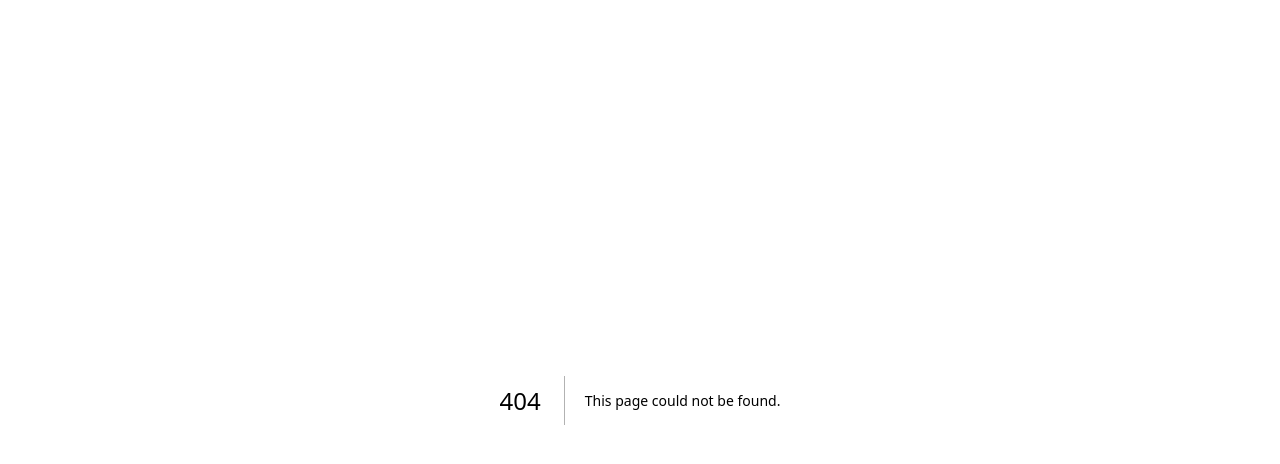
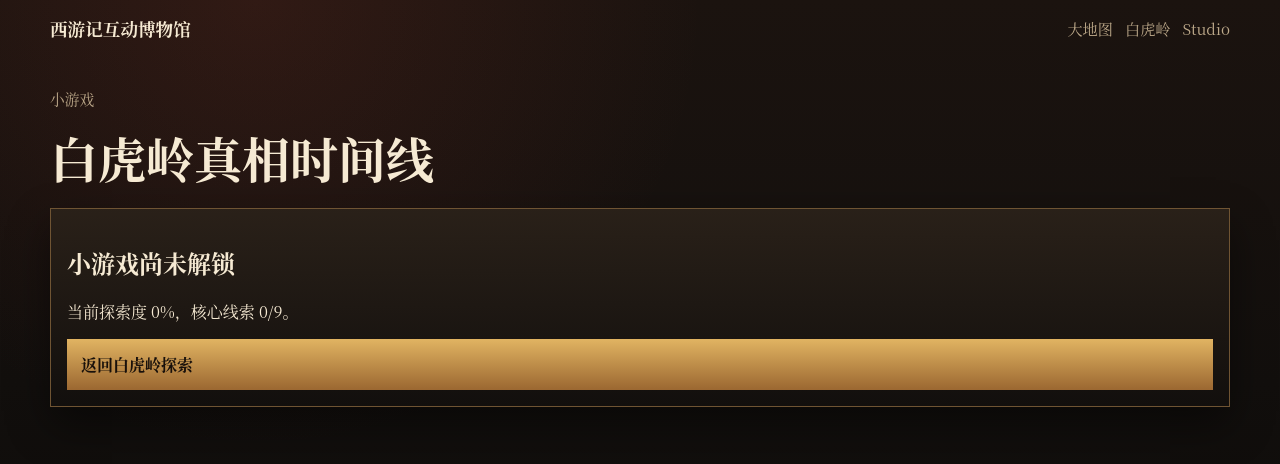
Before and after one commit to powerycy/xiyouji-interactive-museum, a Next.js app: page /chapter/027/game in a window 1280 px wide. Before the commit this address had no page. Shown: the top 464 px of the page. Built offline with nearby package versions, Linux system fonts and the light colour scheme.

Commit message:
Build timeline evidence minigame

```diff
--- /dev/null
+++ b/app/chapter/027/game/page.tsx
@@ -0,0 +1,18 @@
+import { AppFrame } from "@/components/AppFrame";
+import { TimelineGame } from "@/components/TimelineGame";
+
+export default function Chapter027GamePage() {
+  return (
+    <AppFrame>
+      <main className="page-shell">
+        <section className="section-heading">
+          <div>
+            <p className="small-text">小游戏</p>
+            <h1>白虎岭真相时间线</h1>
+          </div>
+        </section>
+        <TimelineGame />
+      </main>
+    </AppFrame>
+  );
+}
--- a/app/globals.css
+++ b/app/globals.css
@@ -320,3 +320,52 @@ button:disabled {
     grid-template-columns: 1fr;
   }
 }
+
+.game-layout {
+  display: grid;
+  grid-template-columns: minmax(0, 1fr) 360px;
+  gap: 18px;
+}
+
+.game-board,
+.evidence-panel,
+.game-locked {
+  padding: 16px;
+}
+
+.timeline-list,
+.evidence-list {
+  display: grid;
+  gap: 10px;
+}
+
+.timeline-card {
+  width: 100%;
+  display: grid;
+  grid-template-columns: 36px 1fr auto;
+  gap: 10px;
+  align-items: center;
+  text-align: left;
+}
+
+.timeline-card-selected,
+.evidence-selected {
+  border-color: var(--gold);
+  box-shadow: 0 0 0 2px rgba(214, 167, 86, 0.22);
+}
+
+.timeline-card em {
+  color: var(--muted);
+  font-style: normal;
+  font-size: 0.86rem;
+}
+
+.evidence-list button {
+  text-align: left;
+}
+
+@media (max-width: 900px) {
+  .game-layout {
+    grid-template-columns: 1fr;
+  }
+}
--- /dev/null
+++ b/src/components/TimelineGame.tsx
@@ -0,0 +1,125 @@
+"use client";
+
+import Link from "next/link";
+import { useState } from "react";
+import { chapter027 } from "@/content/xiyouji";
+import { evaluateTimelineGame, getInitialTimelineState, moveEvent, type TimelineEvaluation } from "@/game/timelineRules";
+import { getGameGate } from "@/progress/progress";
+import { useProgress } from "@/progress/useProgress";
+
+export function TimelineGame() {
+  const { progress, manager } = useProgress();
+  const gate = getGameGate(chapter027, progress);
+  const [state, setState] = useState(() => getInitialTimelineState(chapter027.minigame));
+  const [selectedEventId, setSelectedEventId] = useState<string | null>(state.orderedEventIds[0] ?? null);
+  const [result, setResult] = useState<TimelineEvaluation | null>(null);
+
+  if (!gate.unlocked) {
+    return (
+      <section className="surface game-locked">
+        <h2>小游戏尚未解锁</h2>
+        <p>
+          当前探索度 {gate.explorationPercent}%，核心线索 {gate.requiredReadCount}/{gate.requiredTotal}。
+        </p>
+        <Link href="/chapter/027" className="primary-button gate-link">
+          返回白虎岭探索
+        </Link>
+      </section>
+    );
+  }
+
+  const eventById = new Map(chapter027.minigame.eventCards.map((eventCard) => [eventCard.id, eventCard]));
+
+  function selectEvidence(eventId: string, evidenceId: string) {
+    setState((current) => ({
+      ...current,
+      evidenceByEventId: {
+        ...current.evidenceByEventId,
+        [eventId]: evidenceId
+      }
+    }));
+  }
+
+  function check() {
+    const evaluation = evaluateTimelineGame(chapter027.minigame, state);
+    setResult(evaluation);
+    if (evaluation.complete) {
+      manager.markGameCompleted(chapter027.id);
+    }
+  }
+
+  return (
+    <div className="game-layout">
+      <section className="surface game-board">
+        <h2>{chapter027.minigame.title}</h2>
+        <p className="small-text">选择事件卡，用上移和下移调整顺序。</p>
+        <div className="timeline-list">
+          {state.orderedEventIds.map((eventId, index) => {
+            const eventCard = eventById.get(eventId)!;
+            const eventResult = result?.events.find((item) => item.eventId === eventId);
+            return (
+              <button
+                key={eventId}
+                className={`timeline-card ${selectedEventId === eventId ? "timeline-card-selected" : ""}`}
+                onClick={() => setSelectedEventId(eventId)}
+              >
+                <span>{index + 1}</span>
+                <strong>{eventCard.text}</strong>
+                {eventResult ? <em>{eventResult.orderCorrect ? "顺序正确" : "顺序需调整"}</em> : null}
+              </button>
+            );
+          })}
+        </div>
+        <div className="action-row">
+          <button
+            disabled={!selectedEventId}
+            onClick={() =>
+              selectedEventId &&
+              setState((current) => ({ ...current, orderedEventIds: moveEvent(current.orderedEventIds, selectedEventId, "up") }))
+            }
+          >
+            上移
+          </button>
+          <button
+            disabled={!selectedEventId}
+            onClick={() =>
+              selectedEventId &&
+              setState((current) => ({ ...current, orderedEventIds: moveEvent(current.orderedEventIds, selectedEventId, "down") }))
+            }
+          >
+            下移
+          </button>
+          <button className="primary-button" onClick={check}>
+            校验时间线
+          </button>
+          {result?.complete ? (
+            <Link href="/chapter/027/reward" className="primary-button gate-link">
+              查看奖励
+            </Link>
+          ) : null}
+        </div>
+        {result ? <p>{result.message}</p> : null}
+      </section>
+
+      <aside className="surface evidence-panel">
+        <h2>证据卡</h2>
+        <p className="small-text">为选中的事件选择一张原文线索卡。</p>
+        {selectedEventId ? (
+          <div className="evidence-list">
+            {chapter027.minigame.evidenceCards.map((evidence) => (
+              <button
+                key={evidence.id}
+                className={state.evidenceByEventId[selectedEventId] === evidence.id ? "evidence-selected" : ""}
+                onClick={() => selectEvidence(selectedEventId, evidence.id)}
+              >
+                {evidence.text}
+              </button>
+            ))}
+          </div>
+        ) : (
+          <p>先选择一个事件。</p>
+        )}
+      </aside>
+    </div>
+  );
+}
```
